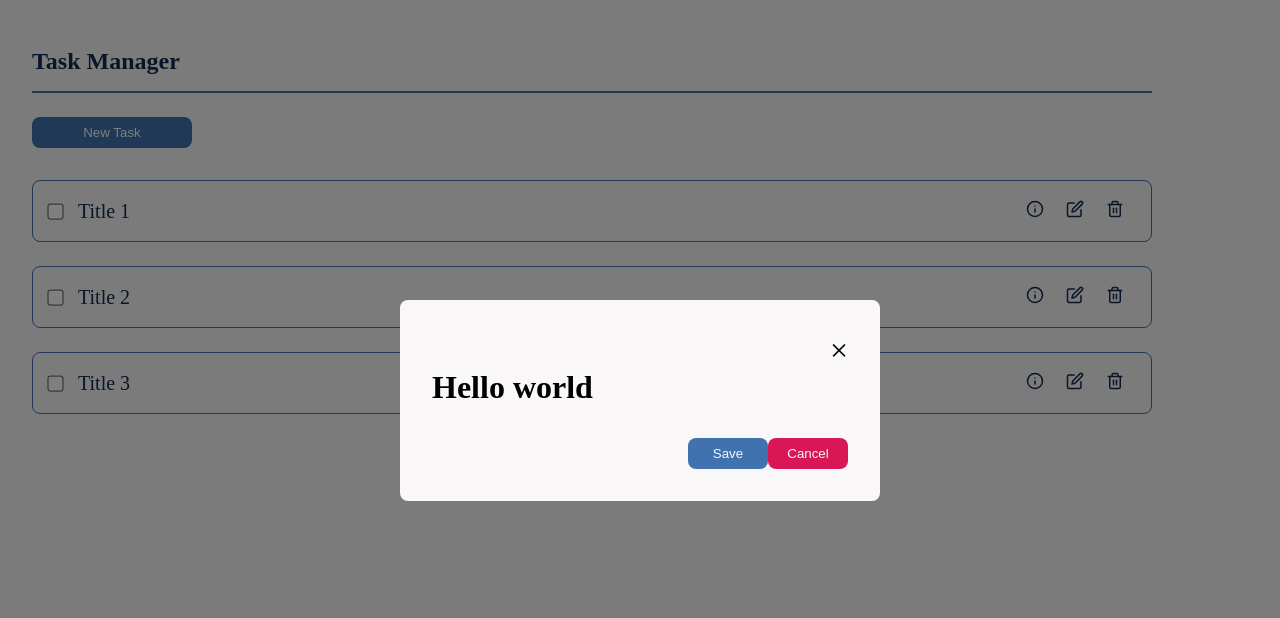
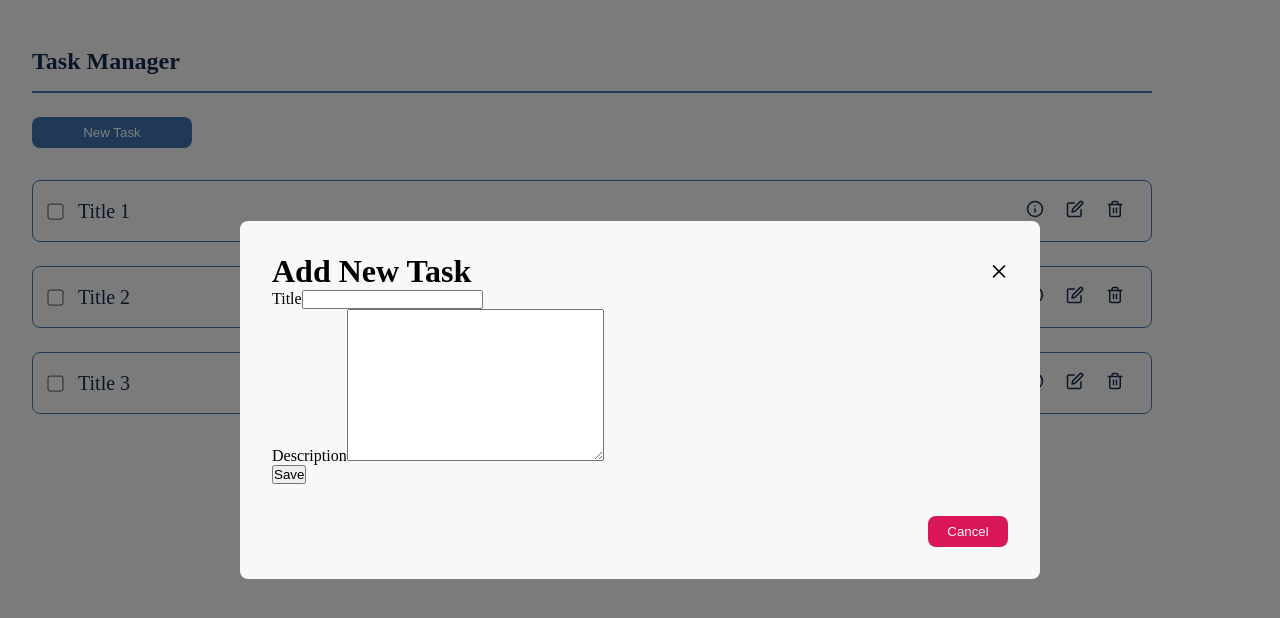
Before and after one commit to sprashanthv-dev/task-manager-prashanth-srinivasan, a React (Vite) app in the folder task-manager/: page / in a window 1280 px wide. Both pictures are taken after a click on the button "New Task". Shown: the top 618 px of the page. Built offline with nearby package versions, Linux system fonts and the light colour scheme.

Commit message:
feat: Setup data flow from modal to App component

```diff
--- a/task-manager/src/App.tsx
+++ b/task-manager/src/App.tsx
@@ -50,6 +50,10 @@ function App() {
     navigate(`/detail/${id}`);
   }
 
+  function addTask() {
+    console.log("Form submission received -- App Component");
+  }
+
   function closeAddTaskModal() {
     setWasNewTaskClicked(false);
   }
@@ -57,7 +61,9 @@ function App() {
   return (
     <>
       <h2 className="header">Task Manager</h2>
-      {wasNewTaskClicked && <AddTask close={closeAddTaskModal} />}
+      {wasNewTaskClicked && (
+        <AddTask close={closeAddTaskModal} onSubmit={addTask} />
+      )}
       <Routes>
         <Route path="/detail/:id" element={<TaskDetail />} />
         <Route
--- a/task-manager/src/components/AddTask.tsx
+++ b/task-manager/src/components/AddTask.tsx
@@ -1,20 +1,28 @@
 import { createPortal } from "react-dom";
 
 import Modal from "./Modal";
+import TaskForm from "./TaskForm";
 
 type AddTaskProps = {
   close: () => void;
+  onSubmit: () => void;
 };
 
-const AddTask = ({ close }: AddTaskProps) => {
+const AddTask = ({ close, onSubmit }: AddTaskProps) => {
+  function handleFormSubmit() {
+    console.log("Form submission received -- Add Task Component");
+    onSubmit();
+  }
+
   return createPortal(
     <Modal
+      titleText="Add New Task"
       buttonText="Save"
-      onComplete={() => close()}
+      showSave={false}
       onCancel={() => close()}
       onClose={() => close()}
     >
-      <h1>Hello world</h1>
+      <TaskForm onSubmit={handleFormSubmit} />
     </Modal>,
     document.body,
   );
--- a/task-manager/src/components/Modal.tsx
+++ b/task-manager/src/components/Modal.tsx
@@ -4,7 +4,9 @@ import { ModalProps } from "../types/common";
 
 const Modal = ({
   children,
+  titleText,
   buttonText,
+  showSave,
   onCancel,
   onClose,
   onComplete,
@@ -15,15 +17,18 @@ const Modal = ({
       {/*Wraps the header, footer and main content */}
       <div className="modal">
         <div className="modal-header">
+          <h4>{titleText}</h4>
           <p className="close" onClick={() => onClose()}>
             &times;
           </p>
         </div>
         <div className="modal-content">{children}</div>
         <div className="modal-footer">
-          <button className="btn btn-submit" onClick={() => onComplete()}>
-            {buttonText}
-          </button>
+          {showSave && onComplete && (
+            <button className="btn btn-submit" onClick={() => onComplete()}>
+              {buttonText}
+            </button>
+          )}
           <button className="btn btn-cancel" onClick={() => onCancel()}>
             Cancel
           </button>
--- /dev/null
+++ b/task-manager/src/components/TaskForm.tsx
@@ -0,0 +1,32 @@
+type TaskFormProps = {
+  onSubmit: () => void;
+};
+
+// The onSubmit prop is passed from the parent component
+const TaskForm = ({ onSubmit }: TaskFormProps) => {
+  function handleSubmit(e: React.FormEvent) {
+    e.preventDefault();
+
+    console.log("Form submission received -- TaskForm Component");
+
+    // Invoke the submit handler that handles form data in the parent component
+    onSubmit();
+  }
+
+  return (
+    /* The onSubmit here refers to the form's onSubmit capability */
+    <form className="task-form" onSubmit={handleSubmit}>
+      <div className="form-row">
+        <label htmlFor="title">Title</label>
+        <input type="text" name="title" id="title" />
+      </div>
+      <div className="form-row">
+        <label htmlFor="description">Description</label>
+        <textarea name="description" id="description" cols={30} rows={10} />
+      </div>
+      <button>Save</button>
+    </form>
+  );
+};
+
+export default TaskForm;
--- a/task-manager/src/styles/Modal.css
+++ b/task-manager/src/styles/Modal.css
@@ -14,7 +14,7 @@
 .modal {
   background-color: #f9f7f7;
   border-radius: 0.5rem;
-  width: 30rem;
+  width: 50rem;
   padding: 2rem;
 }
 
@@ -42,7 +42,7 @@
 
 .modal-header {
   display: flex;
-  justify-content: flex-end;
+  justify-content: space-between;
   font-size: 2rem;
 }
 
--- a/task-manager/src/types/common.ts
+++ b/task-manager/src/types/common.ts
@@ -24,8 +24,10 @@ export type EachTask = {
 
 export type ModalProps = {
   children: React.ReactNode;
+  titleText: string;
   buttonText: string;
-  onComplete: () => void;
+  showSave: boolean;
+  onComplete?: () => void;
   onCancel: () => void;
   onClose: () => void;
 };
```
